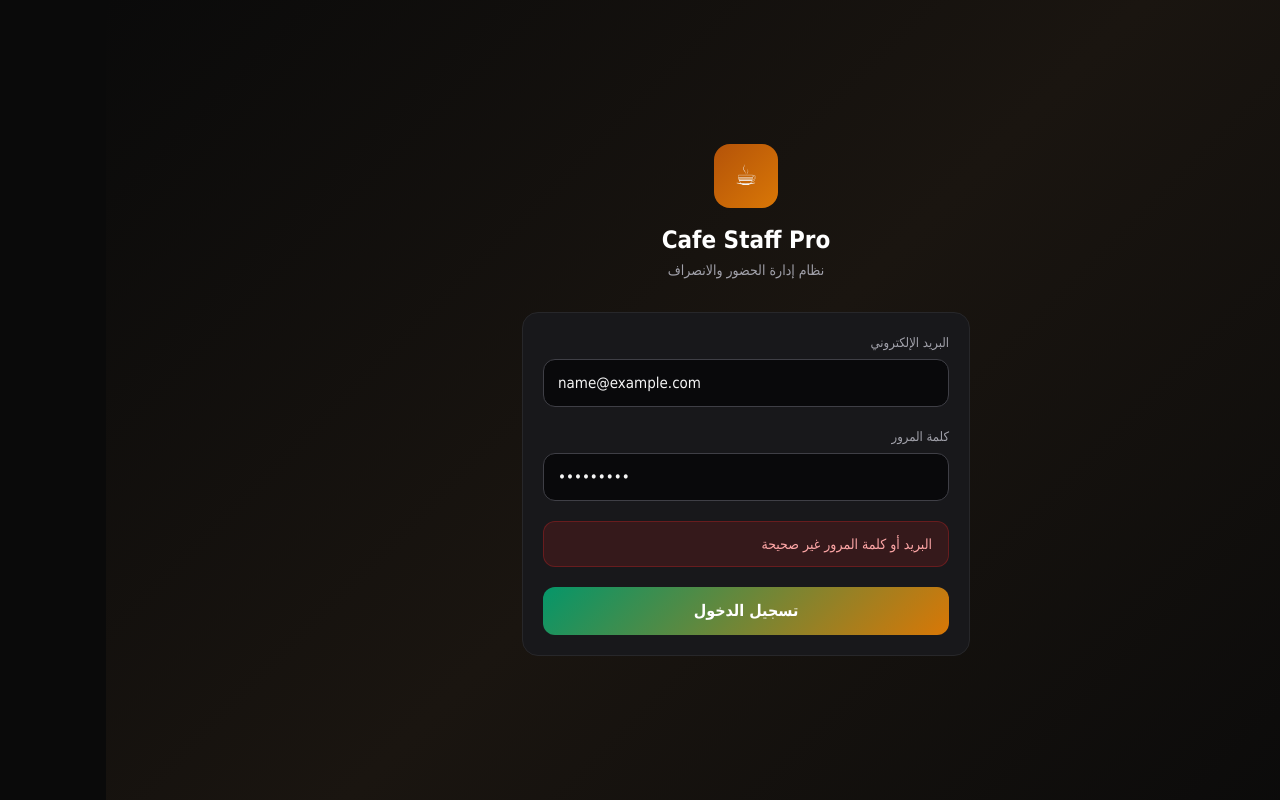
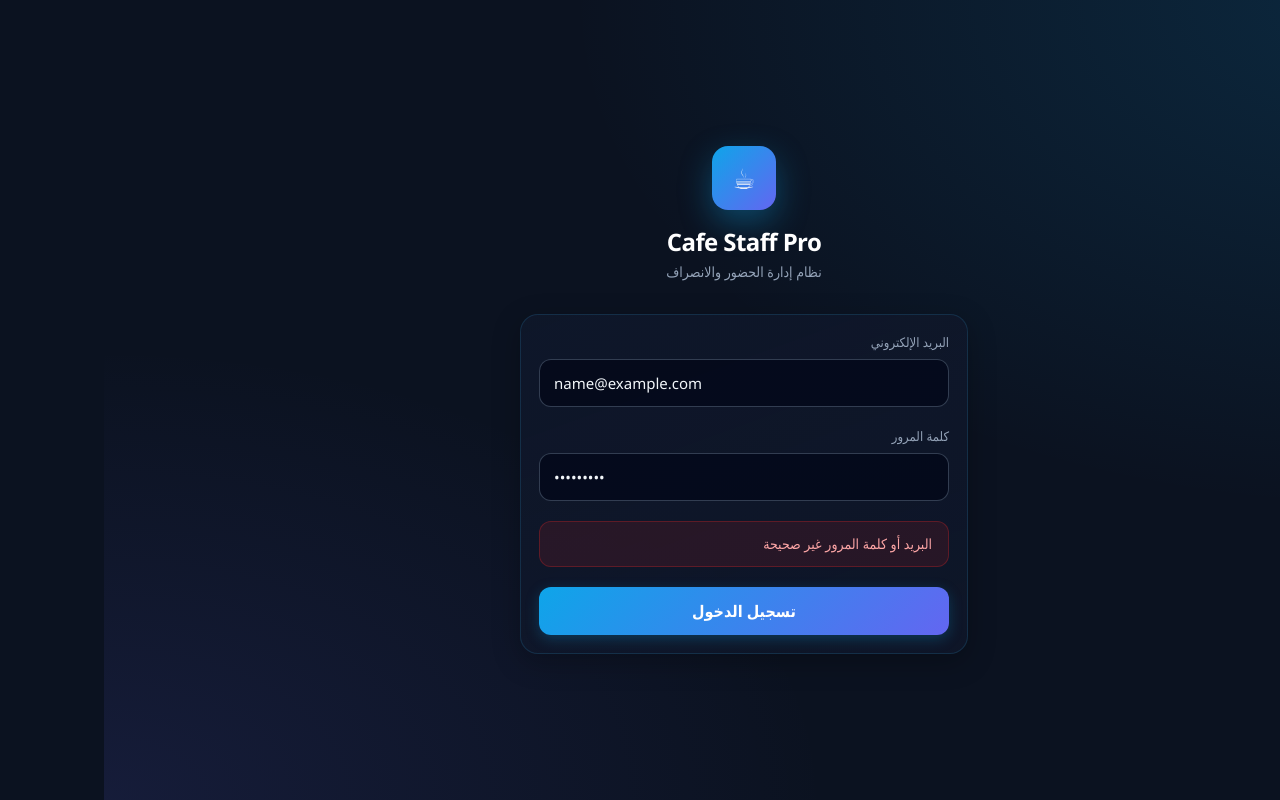
Before and after one commit to uneu2bb/cafe-staff-pro, a Next.js app: page /login in a window 1280 px wide. Both pictures are taken after typing "name@example.com", "Sample123" into the empty fields and a click on the button "تسجيل الدخول". Built offline with nearby package versions, Linux system fonts and the light colour scheme; no server answers.

Commit message:
ui: premium dashboard redesign inspired by professional admin panel

```diff
--- a/app/globals.css
+++ b/app/globals.css
@@ -7,160 +7,197 @@ html {
 }
 
 body {
-  font-family: Tahoma, 'Segoe UI', Arial, sans-serif;
-  background: #0a0a0a;
-  color: #f5f5f5;
+  font-family: 'Segoe UI', Tahoma, Arial, sans-serif;
+  background: #0b1220;
+  color: #e8eef8;
   margin: 0;
   min-height: 100vh;
 }
 
+/* Buttons */
 .btn-primary {
-  background: linear-gradient(135deg, #059669, #d97706);
+  background: linear-gradient(135deg, #0ea5e9, #6366f1);
   color: white;
   border: none;
   border-radius: 12px;
   padding: 12px 20px;
   font-weight: 600;
   cursor: pointer;
-  text-decoration: none;
-  display: inline-block;
-  transition: opacity 0.15s, transform 0.1s;
+  transition: opacity 0.15s, transform 0.1s, box-shadow 0.15s;
+  box-shadow: 0 4px 14px rgba(14, 165, 233, 0.25);
 }
-
-.btn-primary:hover {
-  opacity: 0.92;
-}
-
-.btn-primary:active {
-  transform: scale(0.98);
-}
-
-.btn-primary:disabled {
-  opacity: 0.5;
-  cursor: not-allowed;
-}
+.btn-primary:hover { opacity: 0.94; }
+.btn-primary:active { transform: scale(0.98); }
+.btn-primary:disabled { opacity: 0.45; cursor: not-allowed; box-shadow: none; }
 
 .btn-secondary {
-  background: #27272a;
-  color: #e4e4e7;
-  border: 1px solid #3f3f46;
+  background: rgba(30, 41, 59, 0.9);
+  color: #cbd5e1;
+  border: 1px solid rgba(71, 85, 105, 0.7);
   border-radius: 12px;
   padding: 10px 16px;
   font-weight: 500;
   cursor: pointer;
-  text-decoration: none;
-  display: inline-block;
 }
+.btn-secondary:hover { background: rgba(51, 65, 85, 0.95); }
 
 .btn-success {
-  background: #059669;
+  background: linear-gradient(135deg, #059669, #10b981);
   color: white;
   border: none;
   border-radius: 12px;
-  padding: 16px 20px;
+  padding: 12px 16px;
   font-weight: 600;
   cursor: pointer;
-  width: 100%;
 }
-
 .btn-danger {
-  background: #dc2626;
+  background: linear-gradient(135deg, #dc2626, #ef4444);
   color: white;
   border: none;
   border-radius: 12px;
-  padding: 16px 20px;
+  padding: 12px 16px;
   font-weight: 600;
   cursor: pointer;
-  width: 100%;
 }
 
+/* Cards */
 .card {
-  background: #18181b;
-  border: 1px solid #27272a;
-  border-radius: 16px;
-  padding: 20px;
+  background: linear-gradient(160deg, rgba(15, 23, 42, 0.95), rgba(15, 23, 42, 0.8));
+  border: 1px solid rgba(51, 65, 85, 0.65);
+  border-radius: 18px;
+  padding: 18px;
+  box-shadow: 0 8px 28px rgba(0, 0, 0, 0.25);
 }
 
 .glass {
-  background: rgba(24, 24, 27, 0.75);
-  backdrop-filter: blur(12px);
-  border: 1px solid rgba(63, 63, 70, 0.6);
+  background: rgba(15, 23, 42, 0.72);
+  backdrop-filter: blur(16px);
+  border: 1px solid rgba(71, 85, 105, 0.5);
+}
+
+.stat-card {
+  position: relative;
+  overflow: hidden;
+  border-radius: 18px;
+  padding: 16px 18px;
+  border: 1px solid rgba(71, 85, 105, 0.4);
+  background: linear-gradient(145deg, rgba(15, 23, 42, 0.95), rgba(30, 41, 59, 0.55));
+  transition: transform 0.15s, border-color 0.15s;
+}
+.stat-card:hover {
+  transform: translateY(-2px);
+  border-color: rgba(96, 165, 250, 0.35);
+}
+.stat-card::after {
+  content: '';
+  position: absolute;
+  inset: 0;
+  background: radial-gradient(circle at top left, rgba(255,255,255,0.06), transparent 55%);
+  pointer-events: none;
 }
 
 .employee-card {
-  transition: border-color 0.2s, transform 0.15s;
+  transition: border-color 0.2s, transform 0.15s, box-shadow 0.2s;
+}
+.employee-card:hover {
+  border-color: rgba(56, 189, 248, 0.4);
+  box-shadow: 0 12px 32px rgba(14, 165, 233, 0.12);
+  transform: translateY(-2px);
 }
 
-.employee-card:hover {
-  border-color: rgba(16, 185, 129, 0.35);
-}
-
+/* Inputs */
 .input-field {
   width: 100%;
-  background: #09090b;
-  border: 1px solid #3f3f46;
+  background: rgba(2, 6, 23, 0.7);
+  border: 1px solid rgba(71, 85, 105, 0.7);
   border-radius: 12px;
   padding: 12px 14px;
-  color: #f5f5f5;
+  color: #f1f5f9;
   font-size: 15px;
   box-sizing: border-box;
 }
-
 .input-field:focus {
   outline: none;
-  border-color: #059669;
-  box-shadow: 0 0 0 3px rgba(5, 150, 105, 0.2);
+  border-color: #38bdf8;
+  box-shadow: 0 0 0 3px rgba(56, 189, 248, 0.18);
 }
 
 .label {
   display: block;
-  color: #a1a1aa;
+  color: #94a3b8;
   font-size: 13px;
   margin-bottom: 6px;
   font-weight: 500;
 }
 
+/* Modal */
 .modal-backdrop {
   position: fixed;
   inset: 0;
-  background: rgba(0, 0, 0, 0.7);
-  backdrop-filter: blur(6px);
   z-index: 50;
   display: flex;
-  align-items: flex-end;
+  align-items: center;
   justify-content: center;
   padding: 16px;
-  animation: fadeIn 0.2s ease;
+  background: rgba(2, 6, 23, 0.78);
+  backdrop-filter: blur(6px);
 }
-
-@media (min-width: 640px) {
-  .modal-backdrop {
-    align-items: center;
-  }
-}
-
 .modal-panel {
-  background: #18181b;
-  border: 1px solid #3f3f46;
-  border-radius: 20px;
-  padding: 24px;
   width: 100%;
   max-width: 440px;
   max-height: 90vh;
   overflow-y: auto;
-  animation: slideUp 0.25s ease;
+  background: linear-gradient(180deg, #0f172a, #0b1220);
+  border: 1px solid rgba(71, 85, 105, 0.7);
+  border-radius: 20px;
+  padding: 20px;
+  box-shadow: 0 24px 64px rgba(0, 0, 0, 0.45);
 }
 
-@keyframes fadeIn {
-  from { opacity: 0; }
-  to { opacity: 1; }
+/* Sidebar */
+.side-nav-item {
+  display: flex;
+  align-items: center;
+  gap: 10px;
+  padding: 11px 14px;
+  border-radius: 12px;
+  color: #94a3b8;
+  font-size: 14px;
+  font-weight: 500;
+  cursor: pointer;
+  border: none;
+  background: transparent;
+  width: 100%;
+  text-align: right;
+  transition: background 0.15s, color 0.15s;
+}
+.side-nav-item:hover {
+  background: rgba(51, 65, 85, 0.5);
+  color: #e2e8f0;
+}
+.side-nav-item.active {
+  background: linear-gradient(90deg, rgba(14, 165, 233, 0.2), rgba(99, 102, 241, 0.12));
+  color: #7dd3fc;
+  border: 1px solid rgba(56, 189, 248, 0.25);
 }
 
-@keyframes slideUp {
-  from { opacity: 0; transform: translateY(24px); }
+/* Scrollbar */
+::-webkit-scrollbar { width: 8px; height: 8px; }
+::-webkit-scrollbar-track { background: transparent; }
+::-webkit-scrollbar-thumb {
+  background: rgba(71, 85, 105, 0.7);
+  border-radius: 999px;
+}
+
+/* Animations */
+@keyframes fadeUp {
+  from { opacity: 0; transform: translateY(8px); }
   to { opacity: 1; transform: translateY(0); }
 }
+.fade-up { animation: fadeUp 0.35s ease both; }
 
-.space-y-3 > * + * {
-  margin-top: 0.75rem;
+@keyframes pulseSoft {
+  0%, 100% { opacity: 1; }
+  50% { opacity: 0.65; }
 }
+.pulse-soft { animation: pulseSoft 1.6s ease-in-out infinite; }
--- a/app/login/page.tsx
+++ b/app/login/page.tsx
@@ -44,21 +44,31 @@ export default function LoginPage() {
   return (
     <div
       className="min-h-screen flex items-center justify-center p-4"
-      style={{ background: 'linear-gradient(135deg, #0a0a0a 0%, #1a1510 50%, #0a0a0a 100%)' }}
+      style={{
+        background:
+          'radial-gradient(ellipse at top right, rgba(14,165,233,0.15), transparent 45%), radial-gradient(ellipse at bottom left, rgba(99,102,241,0.12), transparent 40%), #0b1220',
+      }}
     >
-      <div className="w-full max-w-md">
+      <div className="w-full max-w-md fade-up">
         <div className="text-center mb-8">
           <div
             className="inline-flex items-center justify-center w-16 h-16 rounded-2xl mb-4"
-            style={{ background: 'linear-gradient(135deg, #b45309, #d97706)' }}
+            style={{
+              background: 'linear-gradient(135deg, #0ea5e9, #6366f1)',
+              boxShadow: '0 12px 32px rgba(14,165,233,0.35)',
+            }}
           >
             <span style={{ fontSize: 28 }}>☕</span>
           </div>
-          <h1 className="text-2xl font-bold text-white">{brandName}</h1>
-          <p className="text-zinc-400 text-sm mt-1">نظام إدارة الحضور والانصراف</p>
+          <h1 className="text-2xl font-bold text-white tracking-tight">{brandName}</h1>
+          <p className="text-slate-400 text-sm mt-1">نظام إدارة الحضور والانصراف</p>
         </div>
 
-        <form onSubmit={handleLogin} className="card space-y-5">
+        <form
+          onSubmit={handleLogin}
+          className="card space-y-5"
+          style={{ borderColor: 'rgba(56,189,248,0.15)' }}
+        >
           <div>
             <label className="label">البريد الإلكتروني</label>
             <input
@@ -90,7 +100,7 @@ export default function LoginPage() {
             <div
               className="rounded-xl px-4 py-3 text-sm"
               style={{
-                background: 'rgba(220,38,38,0.15)',
+                background: 'rgba(220,38,38,0.12)',
                 border: '1px solid rgba(220,38,38,0.3)',
                 color: '#fca5a5',
               }}
```
